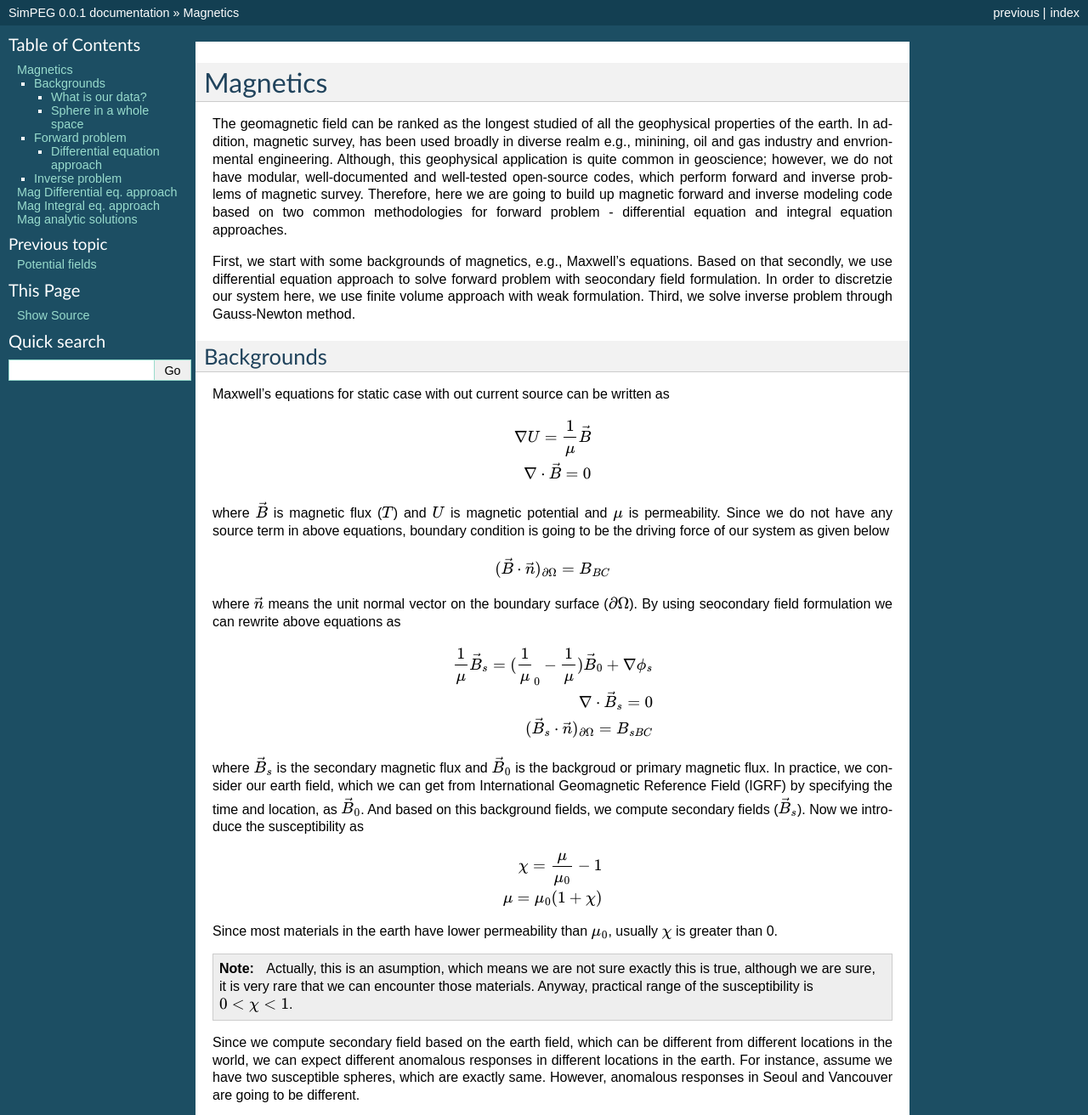
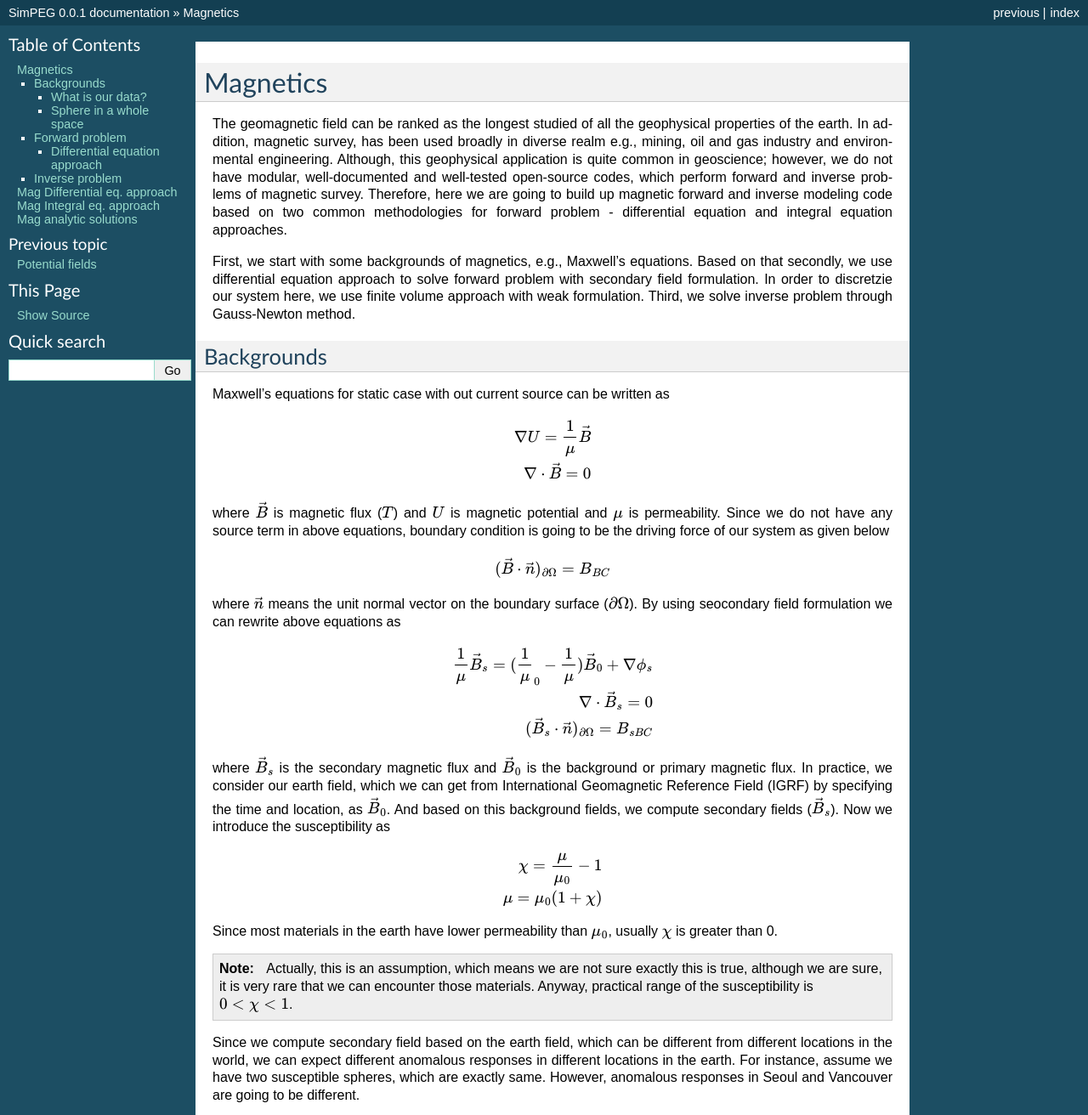
Before and after one commit to simpeg/simpeg, a Sphinx documentation site: the page built from docs/api_PF.rst, in a window 1280 px wide and 1400 px high, cut to the strip 0-1312 px from the top of the window. Shown: the whole strip at 85% size. Built offline with Sphinx 7.4.7, drawn with Linux system fonts in a browser that asks for light colours; some of the changed text lies outside the part shown.

Commit message:
fixes a couple of minor typos

```diff
--- a/docs/api_PF.rst
+++ b/docs/api_PF.rst
@@ -53,9 +53,9 @@ Magnetics
 *********
 
 
-The geomagnetic field can be ranked as the longest studied of all the geophysical properties of the earth. In addition, magnetic survey, has been used broadly in diverse realm e.g., minining, oil and gas industry and envrionmental engineering. Although, this geophysical application is quite common in geoscience; however, we do not have modular, well-documented and well-tested open-source codes, which perform forward and inverse problems of magnetic survey. Therefore, here we are going to build up magnetic forward and inverse modeling code based on  two common methodologies for forward problem - differential equation and integral equation approaches. \
+The geomagnetic field can be ranked as the longest studied of all the geophysical properties of the earth. In addition, magnetic survey, has been used broadly in diverse realm e.g., mining, oil and gas industry and environmental engineering. Although, this geophysical application is quite common in geoscience; however, we do not have modular, well-documented and well-tested open-source codes, which perform forward and inverse problems of magnetic survey. Therefore, here we are going to build up magnetic forward and inverse modeling code based on  two common methodologies for forward problem - differential equation and integral equation approaches. \
 
-First, we start with some backgrounds of magnetics, e.g., Maxwell's equations. Based on that secondly, we use differential equation approach to solve forward problem with seocondary field formulation. In order to discretzie our system here, we use finite volume approach with weak formulation. Third, we solve inverse problem through Gauss-Newton method.
+First, we start with some backgrounds of magnetics, e.g., Maxwell's equations. Based on that secondly, we use differential equation approach to solve forward problem with secondary field formulation. In order to discretzie our system here, we use finite volume approach with weak formulation. Third, we solve inverse problem through Gauss-Newton method.
 
 Backgrounds
 ===========
@@ -83,7 +83,7 @@ where \\(\\vec{n}\\) means the unit normal vector on the boundary surface (\\(\\
 
     (\vec{B}_s\cdot{\vec{n}})_{\partial\Omega} = B_{sBC}
 
-where \\(\\vec{B}_s\\) is the secondary magnetic flux and \\(\\vec{B}_0\\) is the backgroud or primary magnetic flux. In practice, we consider our earth field, which we can get from International Geomagnetic Reference Field (IGRF) by specifying the time and location, as  \\(\\vec{B}_0\\). And based on this background fields, we compute secondary fields (\\(\\vec{B}_s\\)). Now we introduce the susceptibility as
+where \\(\\vec{B}_s\\) is the secondary magnetic flux and \\(\\vec{B}_0\\) is the background or primary magnetic flux. In practice, we consider our earth field, which we can get from International Geomagnetic Reference Field (IGRF) by specifying the time and location, as  \\(\\vec{B}_0\\). And based on this background fields, we compute secondary fields (\\(\\vec{B}_s\\)). Now we introduce the susceptibility as
 
 .. math ::
 
@@ -95,24 +95,24 @@ Since most materials in the earth  have lower permeability than \\(\\mu_0\\), us
 
 .. note ::
 
-    Actually, this is an asumption, which means we are not sure exactly this is true, although we are sure, it is very rare that we can encounter those materials. Anyway, practical range of the susceptibility is \\(0 < \\chi < 1 \\).
+    Actually, this is an assumption, which means we are not sure exactly this is true, although we are sure, it is very rare that we can encounter those materials. Anyway, practical range of the susceptibility is \\(0 < \\chi < 1 \\).
 
 Since we compute secondary field based on the earth field, which can be different from different locations in the world, we can expect different anomalous responses in different locations in the earth. For instance, assume we have two susceptible spheres, which are exactly same. However, anomalous responses in Seoul and Vancouver are going to be different.
 
 .. plot :: examples/Mag_back_1.py
 
-Since we can measure total fields ( \\(\\vec{B}\\)), and usually have reasonably accurate earth field (\\(\\vec{B}_0\\)), we can compute anmalous fields, \\(\\vec{B}_s\\) from our observed data. If you want to download earth magnetic fields at specific location see this website (`noaa <http://www.ngdc.noaa.gov/geomag-web/>`_).
+Since we can measure total fields ( \\(\\vec{B}\\)), and usually have reasonably accurate earth field (\\(\\vec{B}_0\\)), we can compute anomalous fields, \\(\\vec{B}_s\\) from our observed data. If you want to download earth magnetic fields at specific location see this website (`noaa <http://www.ngdc.noaa.gov/geomag-web/>`_).
 
 What is our data?
 -----------------
 
-In applied geophysics, which means in practice, it is common to refer to measurements as "the magnetic anomlay" and we can consider this as our observed data. For further descriptions in `GPG <http://www.eos.ubc.ca/courses/eosc350/content/>`_ materials for magnetic survey. Now we have the simple relation ship between "the magnetic anomlay" and the total field as
+In applied geophysics, which means in practice, it is common to refer to measurements as "the magnetic anomaly" and we can consider this as our observed data. For further descriptions in `GPG <http://www.eos.ubc.ca/courses/eosc350/content/>`_ materials for magnetic survey. Now we have the simple relation ship between "the magnetic anomaly" and the total field as
 
 .. math ::
 
 	\triangle\vec{B} = |\hat{B}_o-\vec{B}_s|-|\hat{B}_o| \approx |\vec{B}_s|cos \theta
 
-where \\(\\theta\\) is the angle between total and anomalous fields, \\(\\hat{B}_o\\) is the unit vector for \\(\\vec{B}_o\\). Equivalently, we can use the vector dot product to show that the anomalous field is aproximately equal to the projection of that field onto the direction of the inducing field. Using this approach we would write
+where \\(\\theta\\) is the angle between total and anomalous fields, \\(\\hat{B}_o\\) is the unit vector for \\(\\vec{B}_o\\). Equivalently, we can use the vector dot product to show that the anomalous field is approximately equal to the projection of that field onto the direction of the inducing field. Using this approach we would write
 
 .. math ::
 
```
